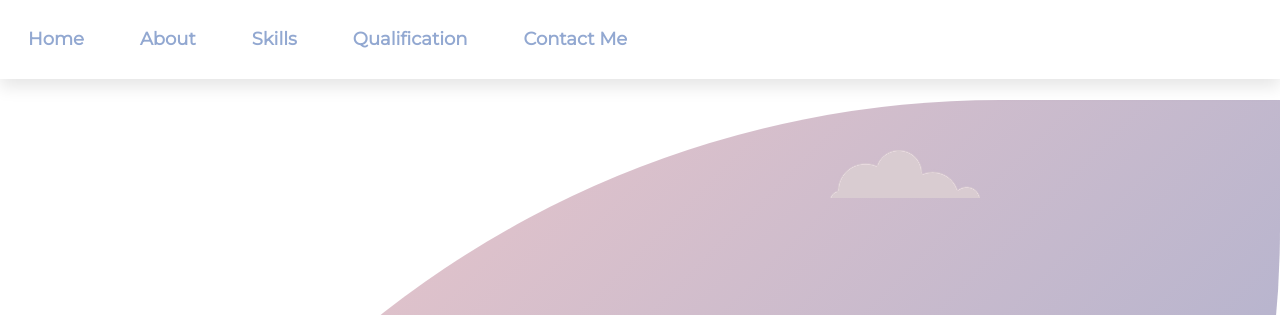
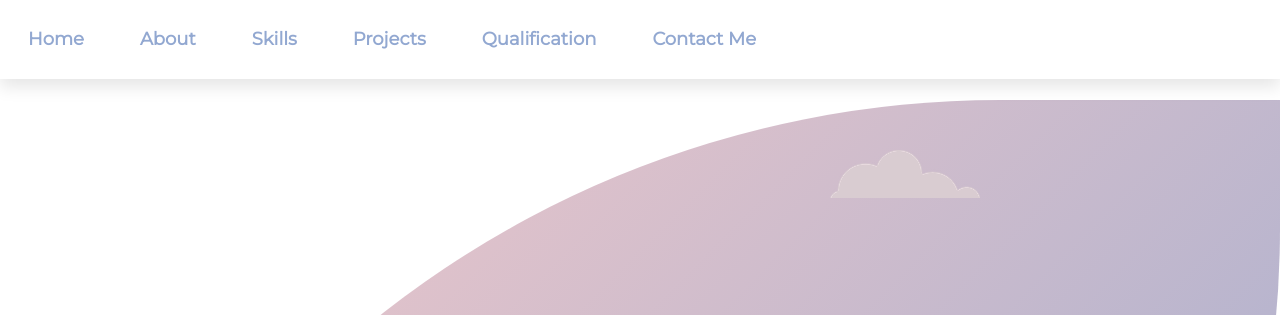
Before and after one commit to Pruthviraj-chaudhari/PortfolioSite, a plain HTML site: page index.html in a window 1280 px wide. Shown: the top 315 px of the page. Drawn offline with nearby package versions, Linux system fonts and the light colour scheme; a web font is replaced by a local one.

Commit message:
Add project anchor to navbar

```diff
--- a/index.html
+++ b/index.html
@@ -38,6 +38,7 @@
           <a class="nav-link active" aria-current="page" href="#top">Home</a>
           <a class="nav-link" href="#middle-container">About</a>
           <a class="nav-link" href="#skills">Skills</a>
+          <a class="nav-link" href="#projects">Projects</a>
           <a class="nav-link" href="#education-container">Qualification</a>
           <a class="nav-link" href="#contact-me">Contact Me</a>
         </div>
@@ -187,7 +188,7 @@
     </div>
     <hr />
 
-    <div id="skills" data-aos="fade-up">
+    <div id="projects" data-aos="fade-up">
       <h2>My Projects</h2>
       <div class="row row-cols-1 row-cols-sm-2 row-cols-lg-3 g-3 m-5">
 
```
